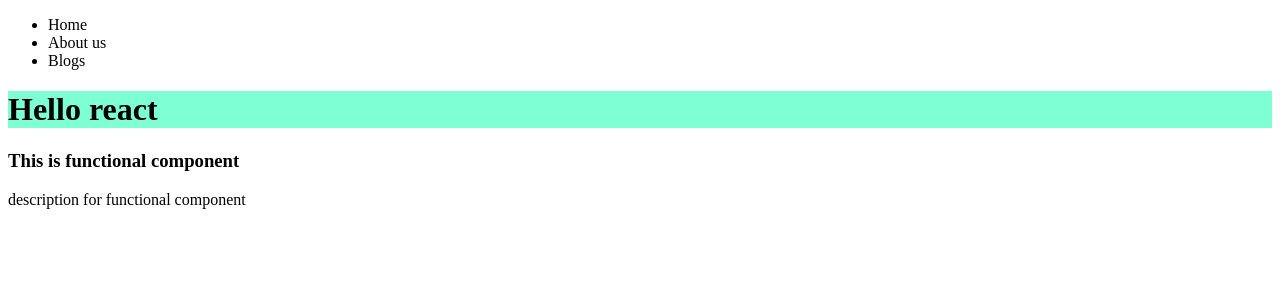
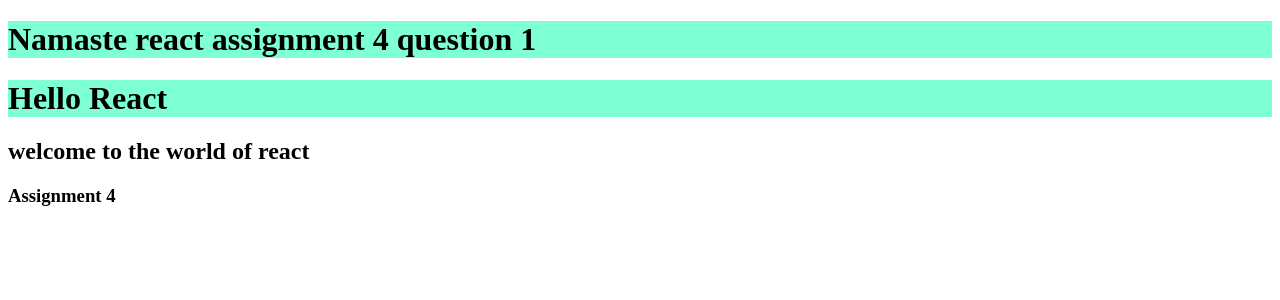
Before and after one commit to thesakshijaiswal/namsteReact, a React (Vite) app: page / in a window 1280 px wide. Shown: the top 300 px of the page. Built offline with nearby package versions, Linux system fonts and the light colour scheme.

Commit message:
Asgn4: Composing component

```diff
--- a/App.js
+++ b/App.js
@@ -1,40 +1,15 @@
 import React from "react";
 import ReactDOM from "react-dom/client";
-
-const heading = React.createElement(
-  "h1",
-  { id: "title", key: "h1" },
-  "Hello react",
-);
-const Heading2 = () => (
-  <ul>
-    <li key="l1">Home</li>
-    <li key="l2">About us </li>
-    <li key="l3">Blogs </li>
-  </ul>
-);
-//This how jsx looks
-const heading3 = <h1>Now im utilising jsx</h1>;
-
-// Components in React
-
-//- Functional component (New)
-const HeaderComponent = () => {
+const Title = () => <h1>Namaste react assignment 4 question 1</h1>;
+const Header = () => {
   return (
-    <div>
-      <Heading2 />
-      {heading}
-      {
-        //any js code can go inside of this
-        console.log(20 + 30)
-      }
-      <h3>This is functional component</h3>
-      <p>description for functional component</p>
+    <div className="title">
+      <Title />
+      <h1>Hello React</h1>
+      <h2>welcome to the world of react</h2>
+      <h3>Assignment 4</h3>
     </div>
   );
 };
-// -Class component (Old)
-
 const root = ReactDOM.createRoot(document.getElementById("root"));
-// render a jsx component using below code line
-root.render(<HeaderComponent />);
+root.render(<Header></Header>);
```
